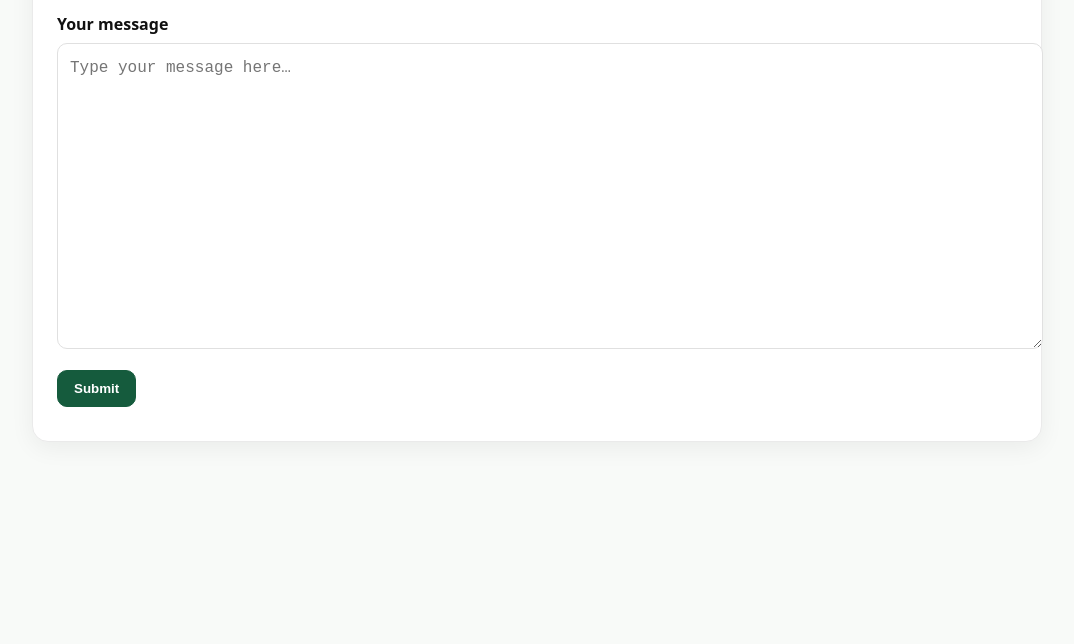
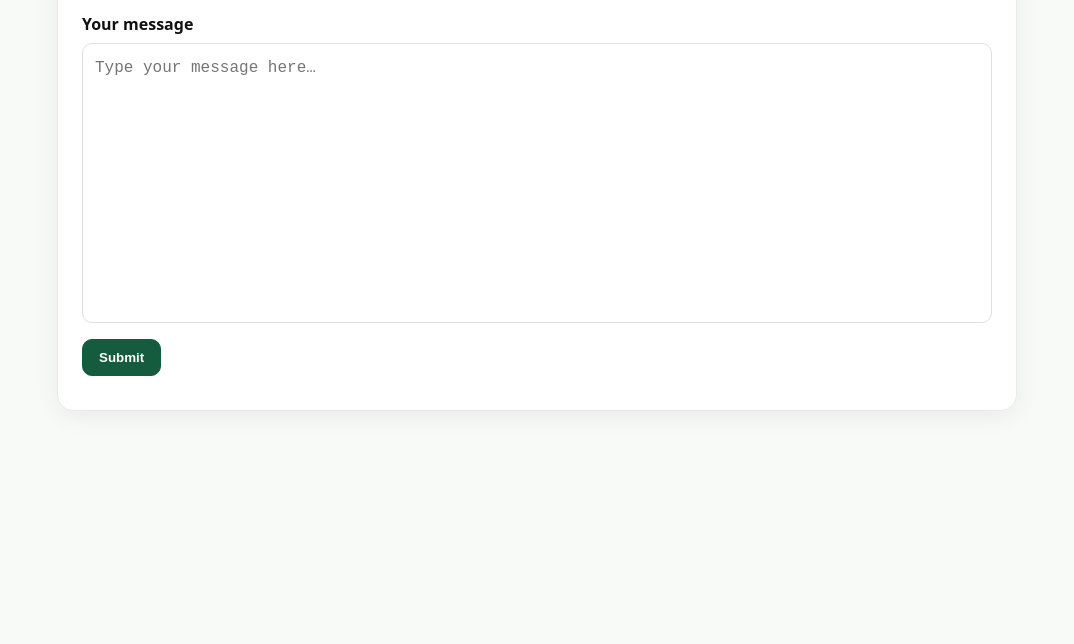
Before and after one commit to Josh-Perrault-Aardvark/support-widget-portal, a plain HTML site: page support-widget-portal.html in a window 1280 px wide. Shown: the part 156-800 px from the top of the page, without its empty margins (103-1177 px from the left). Drawn offline with Linux system fonts and the light colour scheme.

Commit message:
Update support-widget-portal.html

```diff
--- a/support-widget-portal.html
+++ b/support-widget-portal.html
@@ -28,7 +28,23 @@
     h1 { margin:0 0 8px; font-size:28px; }
     .muted { color:#616161; margin:0 0 16px; }
     label { display:block; font-weight:600; margin:14px 0 8px; }
-    textarea { width:100%; min-height:280px; line-height:1.5; padding:12px; border:1px solid #e0e0e0; border-radius:10px; font-size:16px; }
+
+    /* NEW: make textarea align perfectly and remove resize handle */
+    .card, .card * { box-sizing: border-box; }
+    textarea {
+      width:100%;
+      min-height:280px;
+      line-height:1.5;
+      padding:12px;
+      border:1px solid #e0e0e0;
+      border-radius:10px;
+      font-size:16px;
+      display:block;
+      box-sizing:border-box;   /* stops right-edge overflow */
+      resize:none;             /* remove the little drag box; use 'vertical' if you want up/down only */
+      max-width:100%;
+    }
+
     #submitBtn { margin-top:16px; padding:10px 16px; border-radius:10px; border:1px solid #155b3d; background:#155b3d; color:#fff; font-weight:600; cursor:pointer; }
     #submitBtn[disabled] { opacity:1 !important; pointer-events:auto !important; cursor:pointer !important; }
     .note { margin-top:10px; font-size:14px; color:#616161; }
@@ -80,7 +96,7 @@
         const cs = getComputedStyle(p);
         if (cs.display === 'grid') {
           // If grid centering is detected, push to top
-          if (cs.placeItems.includes('center') || cs.alignItems === 'center') {
+          if ((cs.placeItems && cs.placeItems.includes('center')) || cs.alignItems === 'center') {
             p.style.placeItems = 'start center';
             p.style.alignItems = 'start';
             p.style.alignContent = 'start';
```
